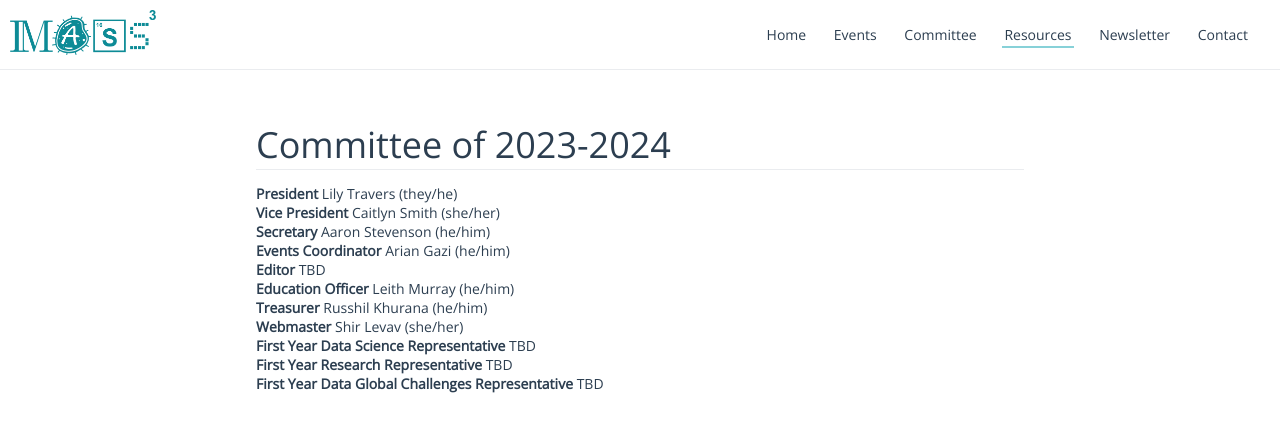
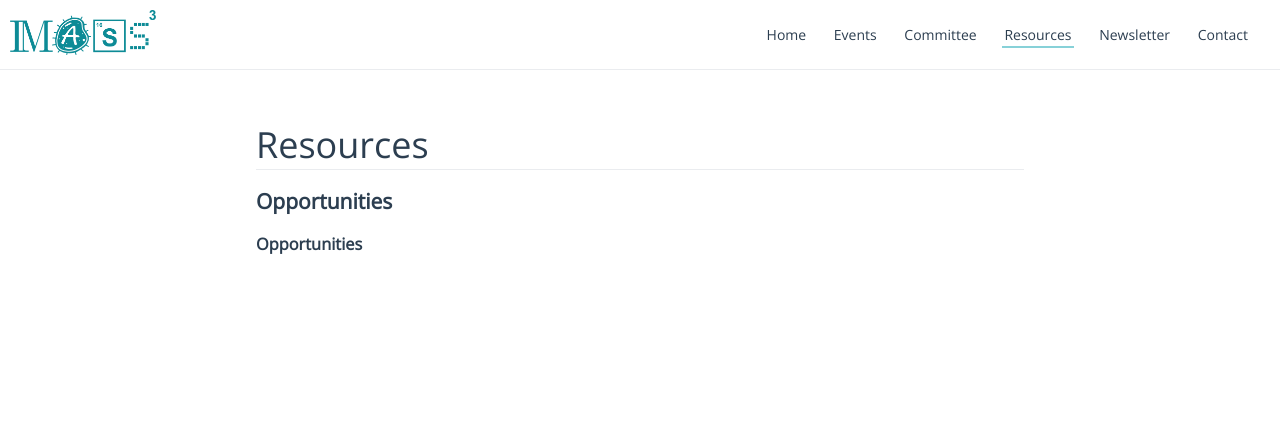
Before and after one commit to masscubed/masscubed.com, a Jekyll site: the page resources/index.html, which Jekyll copies as it is, in a window 1280 px wide. Shown: the top 432 px of the page. Built offline with Jekyll 4.4.1, drawn with Linux system fonts in a browser that asks for light colours.

Commit message:
resources updates

```diff
--- a/newsletter/index.html
+++ b/newsletter/index.html
@@ -48,8 +48,8 @@
         <a href="">Home</a>
         <a href="events/">Events</a>
         <a href="committee/">Committee</a>
+        <a href="resources/">Resources</a>
         <a href="newsletter/" class="current-page">Newsletter</a>
-        <a href="resources/">Resources</a>
         <a href="contact/">Contact</a>
       </nav>
     </header>
--- a/resources/index.html
+++ b/resources/index.html
@@ -30,20 +30,12 @@
     </header>
     <main>
       <header class="bottom-horizontal">
-        <h1>Committee of 2023-2024</h1>
+        <h1>Resources</h1>
       </header>
       <p>
-      <b>President</b> Lily Travers (they/he)<br>
-      <b>Vice President</b> Caitlyn Smith (she/her)<br>
-      <b>Secretary</b> Aaron Stevenson (he/him)<br>
-      <b>Events Coordinator</b> Arian Gazi (he/him)<br>
-      <b>Editor</b> TBD<br>
-      <b>Education Officer</b> Leith Murray (he/him)<br>
-      <b>Treasurer</b> Russhil Khurana (he/him)<br>
-      <b>Webmaster</b> Shir Levav (she/her)<br>
-      <b>First Year Data Science Representative</b> TBD<br>
-      <b>First Year Research Representative</b> TBD<br>
-      <b>First Year Data Global Challenges Representative</b> TBD<br>
+      <h2>Opportunities</h2>
+      <h3>Opportunities</h3>
+
 
       <!--Figure template below-->
       <!--
```
